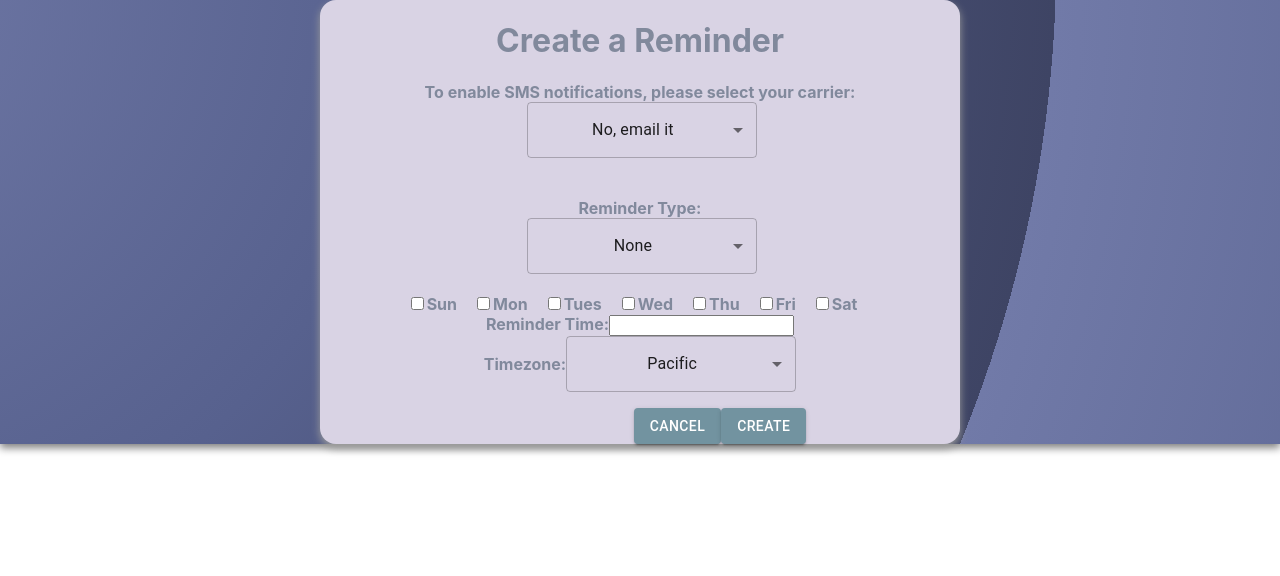
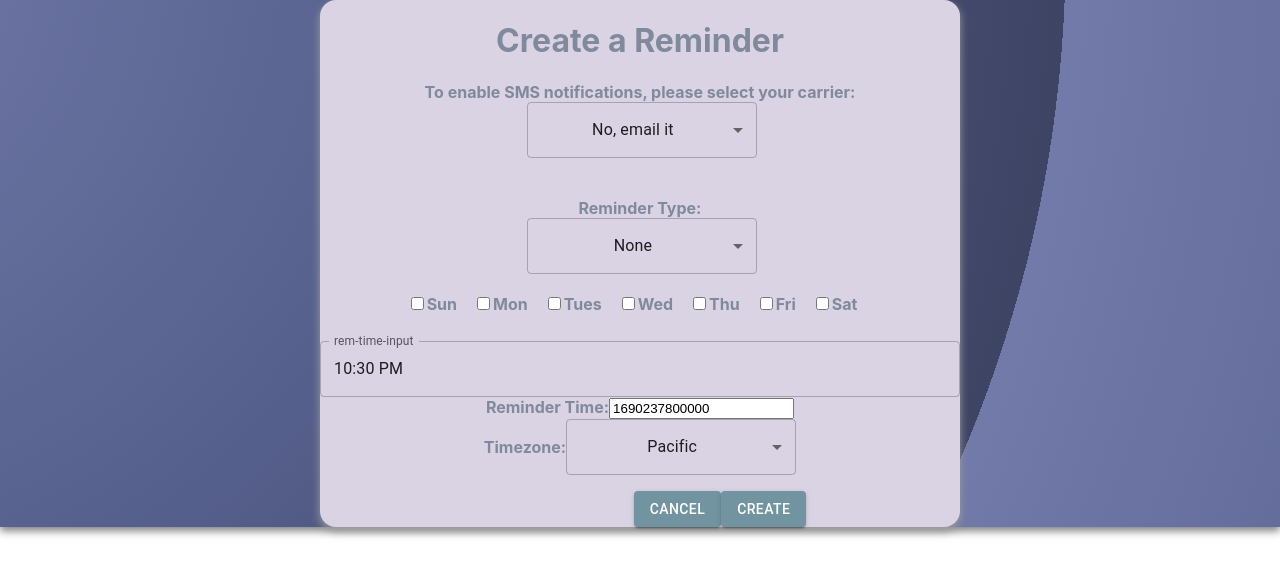
Before and after one commit to ronKovler/SleepMedic, a React (Create React App) app in the folder sleepmedic/: page /createreminder in a window 1280 px wide. Shown: the top 576 px of the page. Built offline with nearby package versions, Linux system fonts and the light colour scheme; what react-auth-kit would draw is missing.

Commit message:
added Timepicker to CreateRem page.

```diff
--- a/sleepmedic/src/Components/CreateReminderPage.js
+++ b/sleepmedic/src/Components/CreateReminderPage.js
@@ -1,6 +1,12 @@
 import "./CreateReminderPage.css";
 import { BrowserRouter as Router, Routes, Link, Route, useNavigate } from 'react-router-dom';
 import {TextField, Select, MenuItem, Button } from "@mui/material/";
+import FormControl from '@mui/material/FormControl';
+import dayjs from 'dayjs';
+import { AdapterDayjs } from '@mui/x-date-pickers/AdapterDayjs';
+import { LocalizationProvider } from '@mui/x-date-pickers/LocalizationProvider';
+import { TimePicker } from '@mui/x-date-pickers/TimePicker';
+import { DatePicker } from '@mui/x-date-pickers/DatePicker';
 import axios from "axios";
 import { valueToPercent } from '@mui/base';
 import React, { useState } from 'react';
@@ -17,9 +23,11 @@ function getCookiesDict() {
 
 //Shaun
 function CreateRem() {
+    const today = dayjs();
     const [Carrier, setCarrier] = useState("No, email it");
     const [ReminderType, setRemType] = useState("None");
-    const [ReminderTime, setRemTime] = useState('');
+    //const [ReminderTime, setRemTime] = useState('');
+    const[ReminderTime, setRemTime] = React.useState(today.set('hour', 22).set('minute',  30).set('second', 0));
     const [Timezone, setTimezone] = useState("Pacific");
     const daysOfWeek = [{day: "Sun"}, {day:"Mon"}, {day:"Tues"}, {day:"Wed"}, {day:"Thu"}, {day:"Fri"}, {day:"Sat"}];
     const [checkedState, setCheckedState] = useState(
@@ -255,6 +263,14 @@ function CreateRem() {
             })}
          </div>
          <label htmlFor="days-input-err-msg">{daysInputErrMsg}</label>
+
+         {/* Down Time Input */}
+         <FormControl sx={{width: '100%', marginTop: '20pt'}}>
+            <LocalizationProvider dateAdapter={AdapterDayjs}>
+                <TimePicker label="rem-time-input" value={ReminderTime} onChange={(newTime) => setRemTime(newTime)}/>
+            </LocalizationProvider>
+         </FormControl>
+
          <div className="form-group">
            <label htmlFor="reminder-time">Reminder Time:</label>
            <input
```
